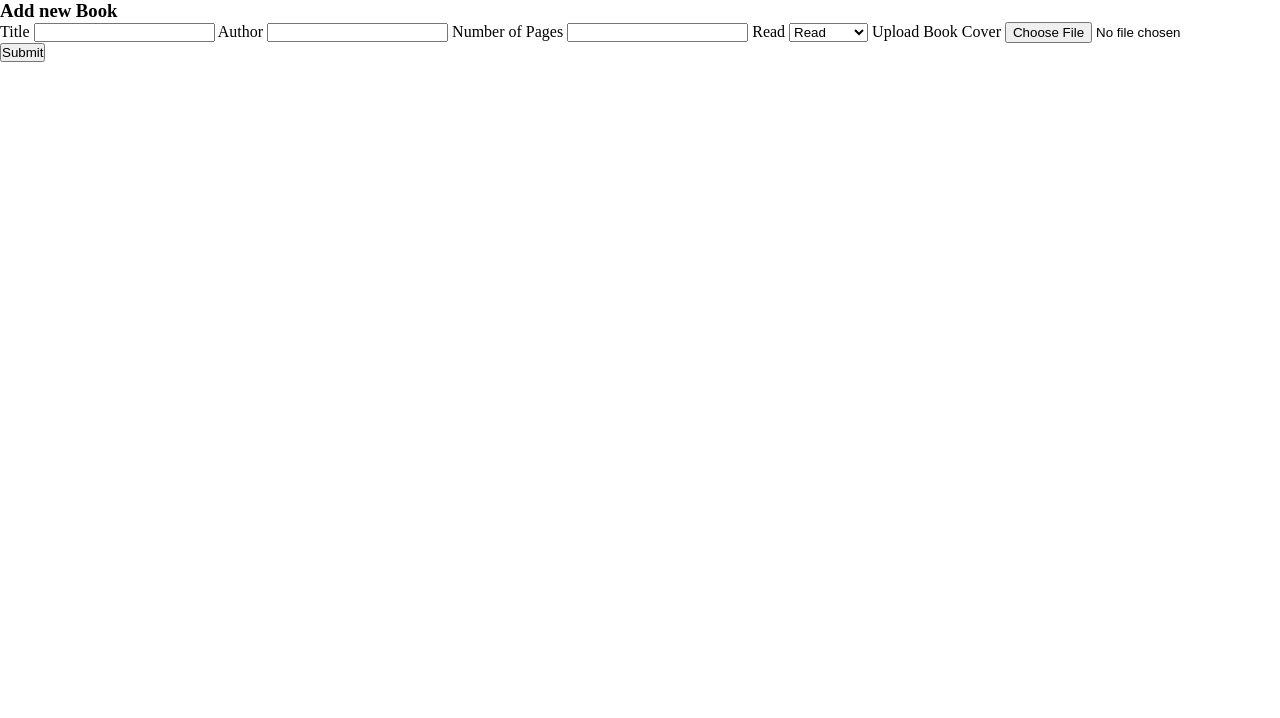
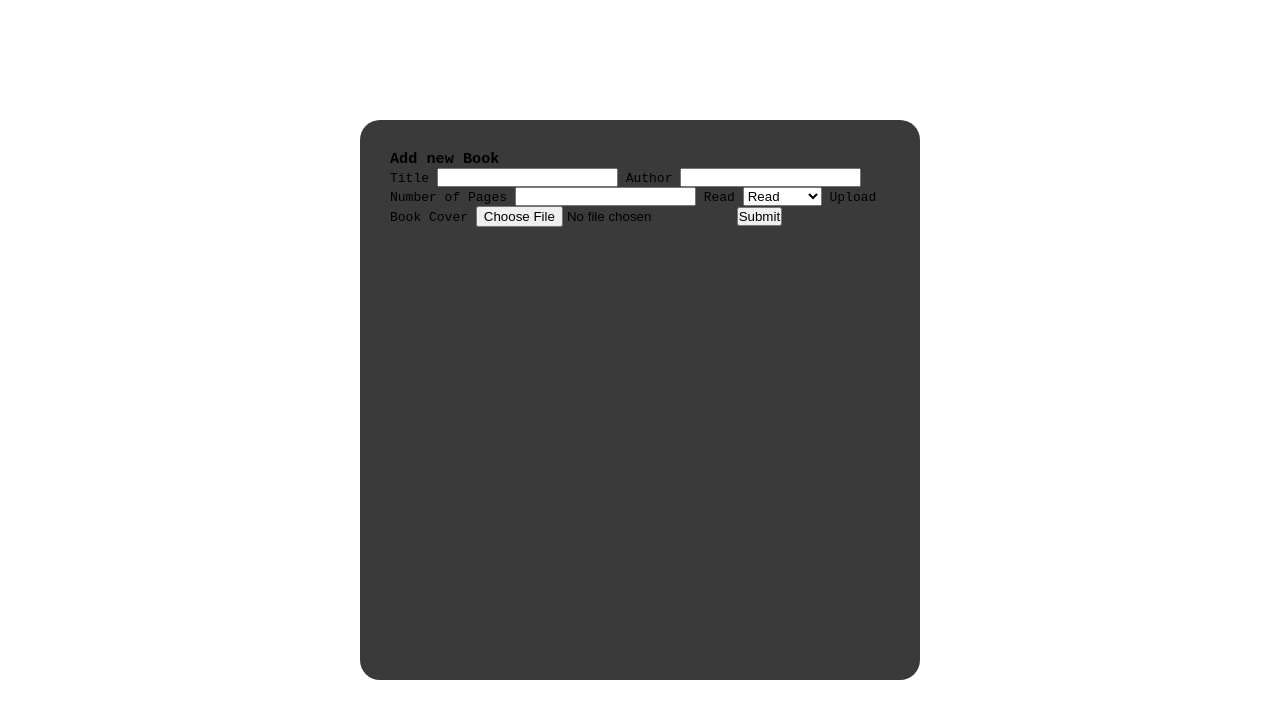
Before and after one commit to felixMonti/library, a plain HTML site: page index.html in a window 1280 px wide. Drawn offline with Linux system fonts and the light colour scheme.

Commit message:
added modal to fit form inside

```diff
--- a/index.html
+++ b/index.html
@@ -7,6 +7,7 @@
     <title>Document</title>
 </head>
 <body>
+    <div class="modal">
         <form action="" name="form" id="form">
             <h3>Add new Book</h3>
             <label for="book-title">Title</label>
@@ -28,6 +29,7 @@
 
             <button class="submit">Submit</button>
         </form>
+    </div>
 </body>
 <script src="script.js"></script>
 </html>
--- a/styles.css
+++ b/styles.css
@@ -2,3 +2,22 @@
     margin: 0;
     padding: 0;
 }
+
+html,body{
+    height: 100%;
+    width: 100%;
+}
+
+.modal{
+    display: block;
+    border-radius: 20px;
+    background-color: #3B3A3A;
+    height: 500px;
+    width: 500px;
+    position: absolute;
+    top: 50%;
+    left: 50%;
+    transform: translate(-50%,-50%);
+    padding: 30px;
+    font-family: monospace ;
+}
```
